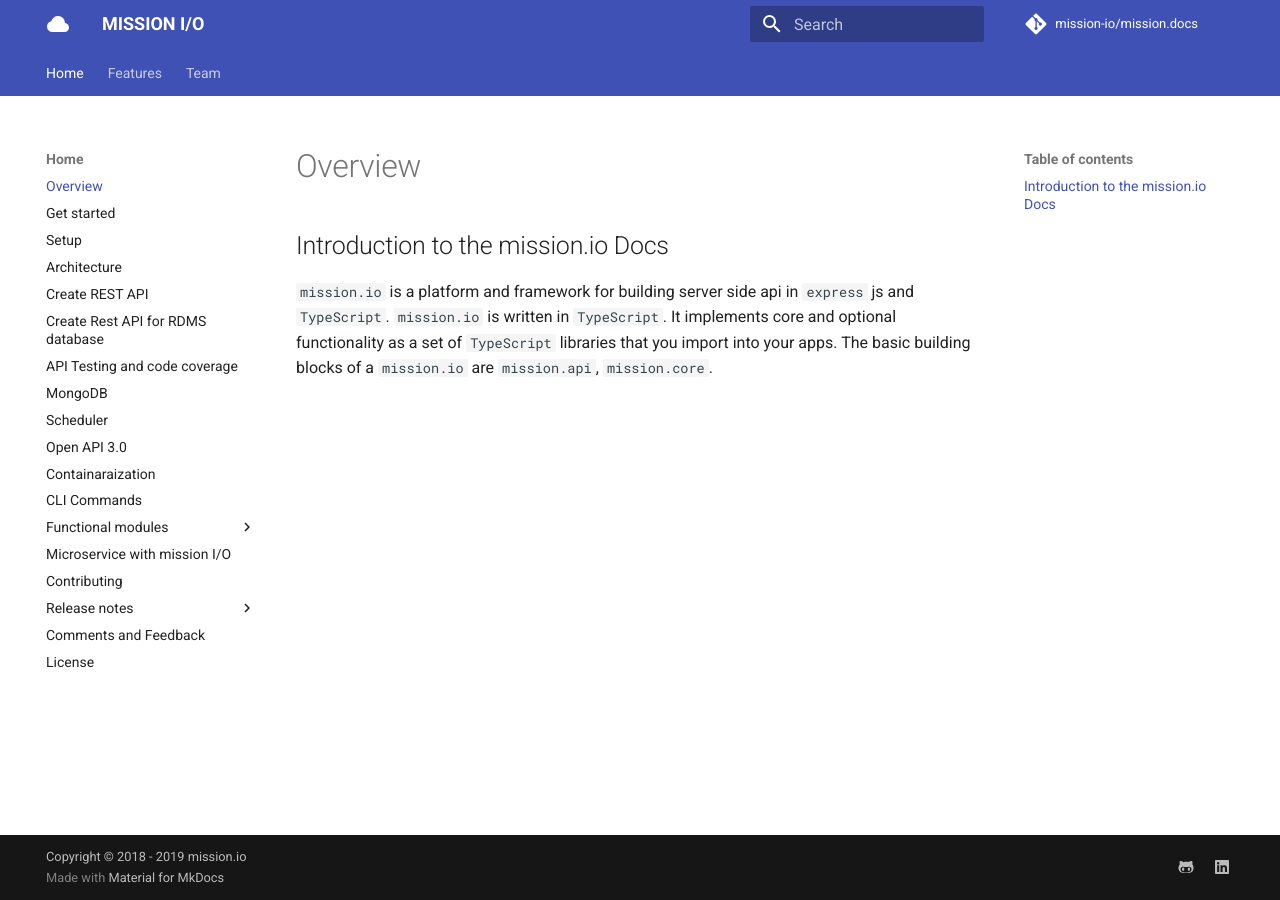
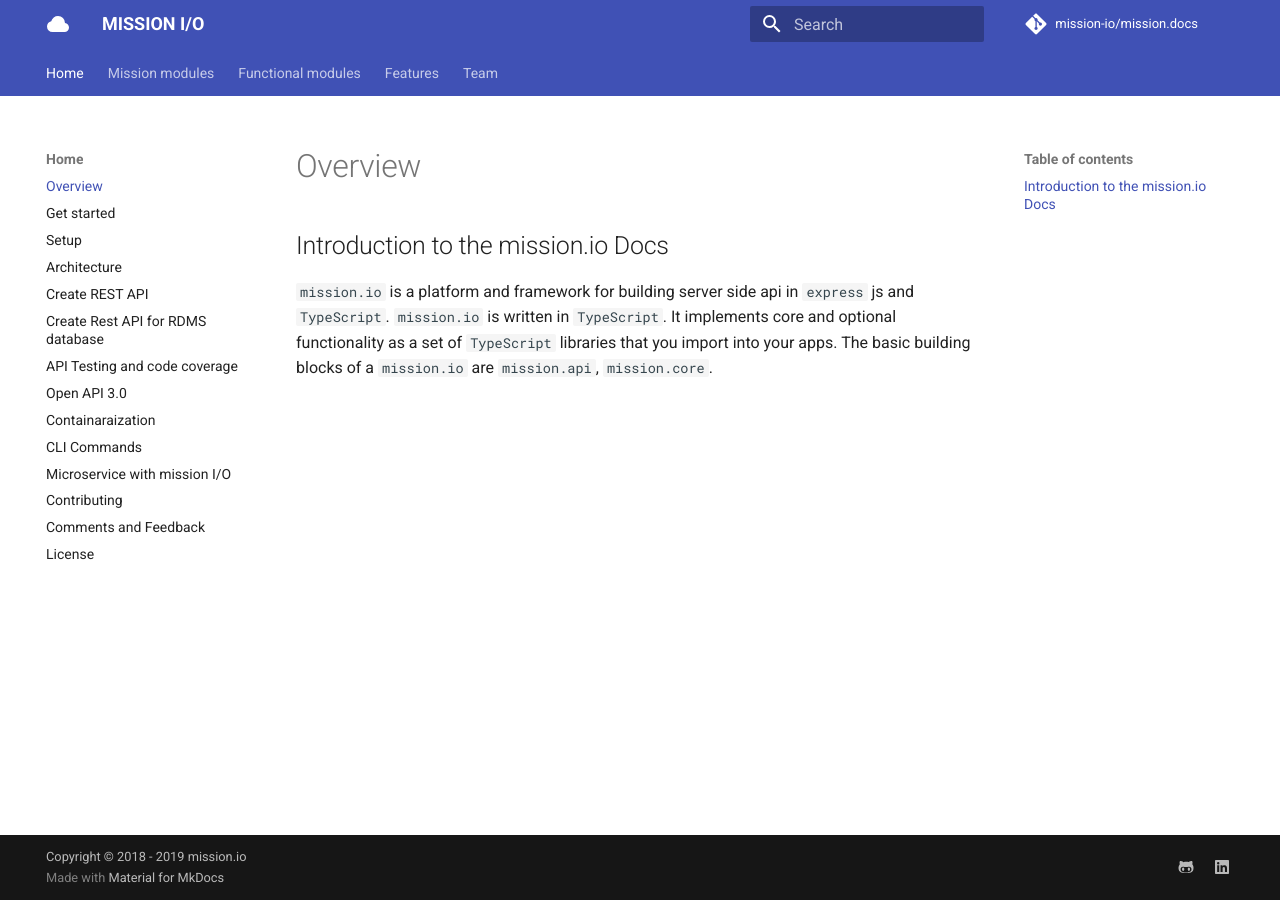
Before and after one commit to mission-io/docs, an MkDocs documentation site: the page built from docs/home/overview.md, in a window 1280 px wide. Built offline with MkDocs 1.6.1 and Material for MkDocs 9.7.7, drawn with Linux system fonts in a browser that asks for light colours; comment, search, counter and statistics services are not loaded; some of the changed lines change nothing that is shown.

Commit message:
mkdocs yaml file updated

```diff
--- a/mkdocs.yml
+++ b/mkdocs.yml
@@ -89,25 +89,32 @@
       - Create REST API: home/create-rest-api.md
       - Create Rest API for RDMS database: home/create-rest-api-for-rdbms-database.md
       - API Testing and code coverage: home/api-testing-and-code-coverage.md
-      - MongoDB: home/mongodb.md
-      - Scheduler: home/scheduler.md
+      # - MongoDB: home/mongodb.md
+      # - Scheduler: home/scheduler.md
       - Open API 3.0: home/open-api-3.0.md
       - Containaraization: home/containaraization.md
       - CLI Commands: home/cli-commands.md
-      - Functional modules: # home/functional-modules.md
-          - Pdf Maker: functional-modules/pdf-maker.md
-          - reference-value: functional-modules/reference-value.md
-          - sequence-number: functional-modules/sequence-number.md
       - Microservice with mission I/O: home/microservice-with-mission-io.md
       - Contributing: home/contributing.md
-      - Release notes: # home/release-notes.md
-          - mission cli: release-notes/mission.cli.md
-          - mission common: release-notes/mission.common.md
-          - mission api: release-notes/mission.api.md
-          - mission core: release-notes/mission.core.md
-          - mission scheduler: release-notes/mission.scheduler.md
+      # - Release notes:
+          # - mission cli: release-notes/mission.cli.md
+          # - mission common: release-notes/mission.common.md
+          # - mission api: release-notes/mission.api.md
+          # - mission core: release-notes/mission.core.md
+          # - mission scheduler: release-notes/mission.scheduler.md
       - Comments and Feedback: home/comments-and-feedback.md
       - License: home/license.md
+  - Mission modules:
+      - mission common: mission-modules/mission.common.md
+      - mission api: mission-modules/mission.api.md
+      - mission core: mission-modules/mission.core.md
+      - mission cli: mission-modules/mission.cli.md
+      - mission scheduler: mission-modules/mission.scheduler.md
+      - mission mongodb: mission-modules/mission.mongodb.md
+  - Functional modules:
+      - Pdf Maker: functional-modules/pdf-maker.md
+      - reference-value: functional-modules/reference-value.md
+      - sequence-number: functional-modules/sequence-number.md
   - Features:
       - "": features/features.md
   - Team:
```
